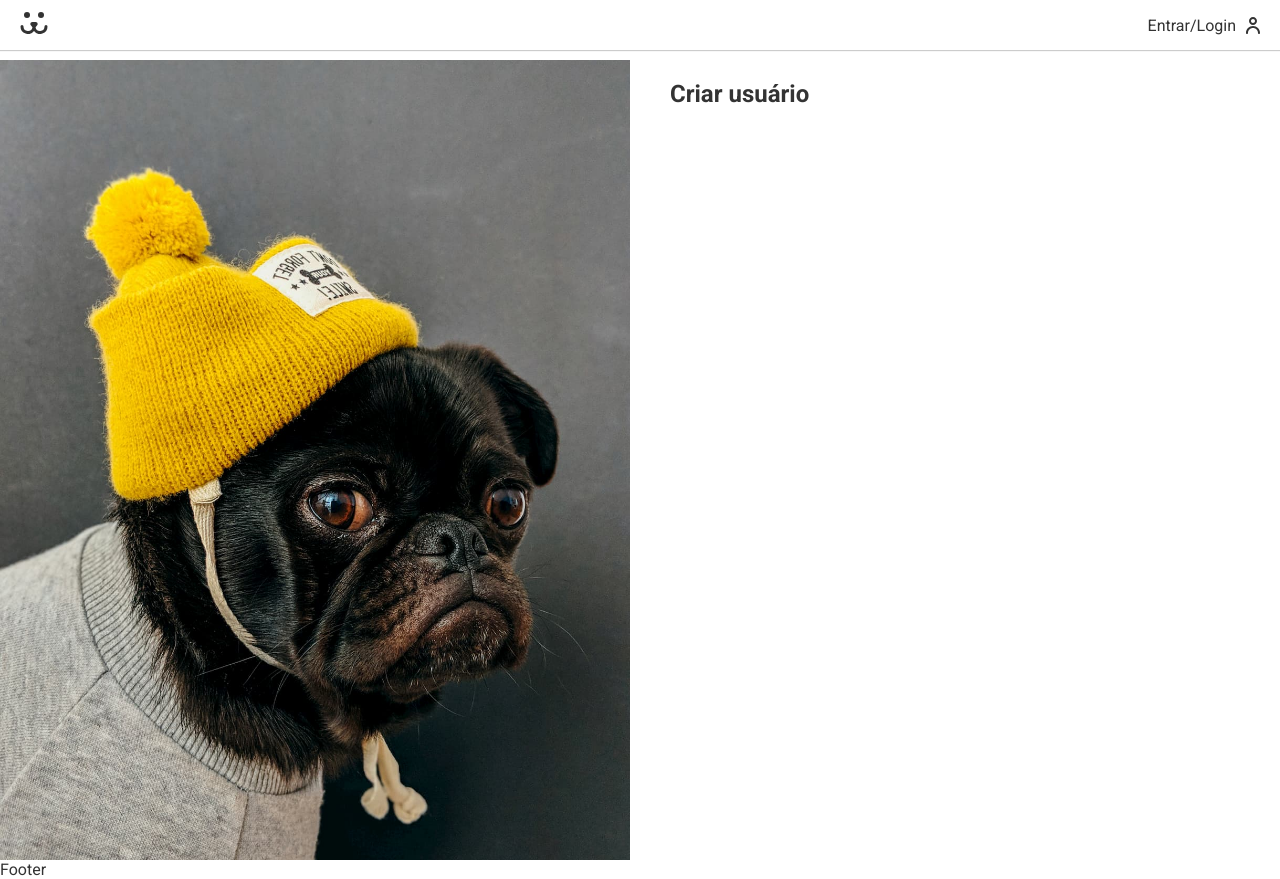
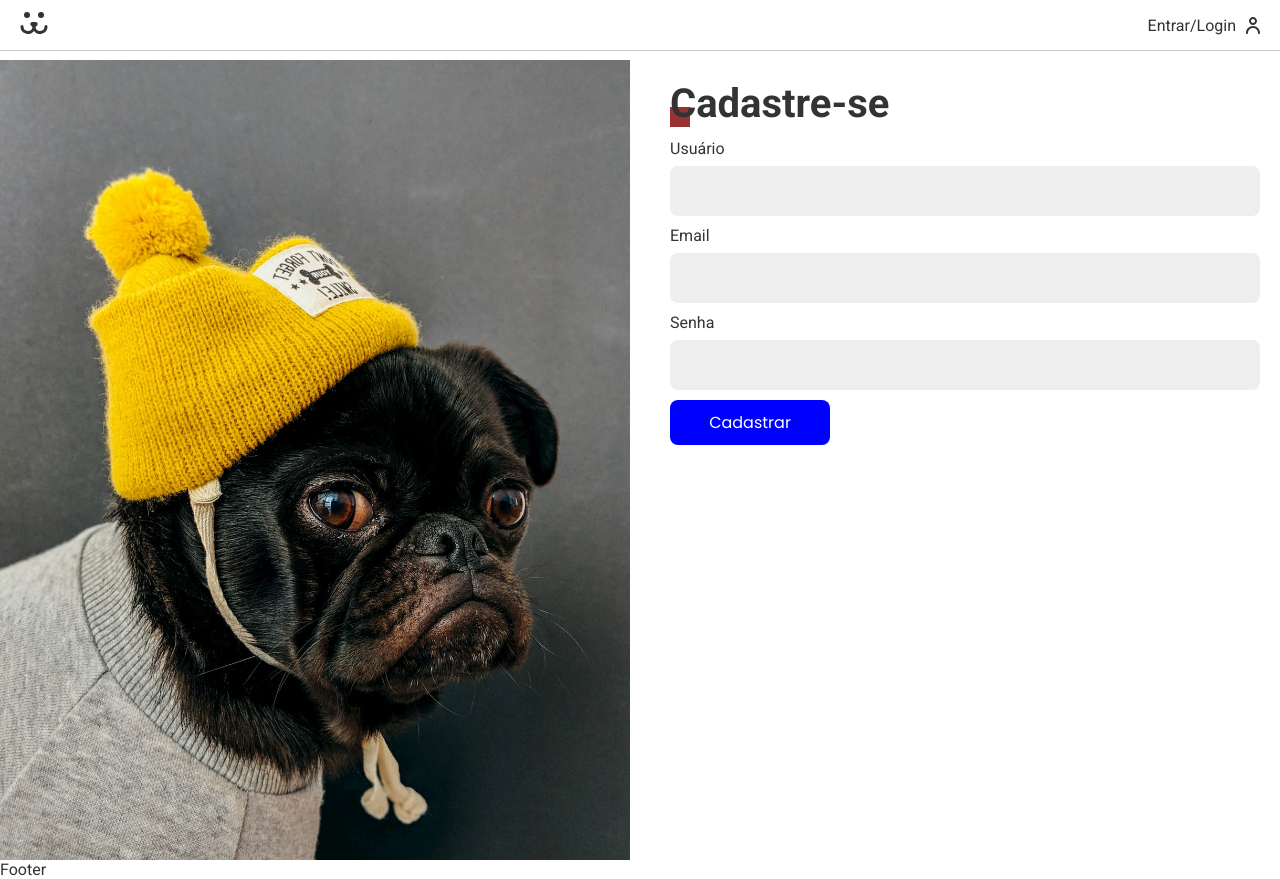
Before and after one commit to laecio22/projeto-dogs, a React (Vite) app in the folder projetoDogs/: page /login/criar in a window 1280 px wide. Built offline with nearby package versions, Linux system fonts and the light colour scheme.

Commit message:
feat:implementação  funcionalidade  de  cadastro de  usuário

```diff
--- a/projetoDogs/src/api/URL.js
+++ b/projetoDogs/src/api/URL.js
@@ -40,3 +40,16 @@
       },
     }
   }
+
+  export const USER_POST = (body) =>{
+    return {
+      url: BASE_URL + '/api/user',
+      options: {
+        method:'POST',
+        headers:{
+          'Content-Type': 'application/json'
+         },
+         body: JSON.stringify(body)
+      },
+    }
+  }
--- a/projetoDogs/src/components/Login/LoginCreate/LoginCreate.tsx
+++ b/projetoDogs/src/components/Login/LoginCreate/LoginCreate.tsx
@@ -1,8 +1,40 @@
+import { SectionFormCreate, FormCreateUser } from "./style";
+import { TitleForm } from "../LoginForm/style";
+import useForm from "../../../hooks/useForm";
+import Input from "../../Forms/Input/Input";
+import { ButtonForm } from "../../Forms/Button/style";
+import { USER_POST } from "../../../api/URL.js";
+import { useContext } from "react";
+import {UserContext} from '../../../contexts/UserContext';
+
 const LoginCreate = () => {
+  const username = useForm();
+  const email = useForm("email");
+  const password = useForm("password");
+  const {userLogin} = useContext(UserContext)
+
+  const handleSubmit = async (event: React.FormEvent<HTMLFormElement>) => {
+    event.preventDefault();
+    const { url, options } = USER_POST({
+      username: username.value,
+      password: password.value,
+      email: email.value,
+    });
+    const response = await fetch(url, options);
+    if (response.ok) userLogin(username.value, password.value)
+    console.log(response, "res");
+  };
+
   return (
-    <div>
-      <h2>Criar usuário</h2>
-    </div>
+    <SectionFormCreate>
+      <TitleForm>Cadastre-se</TitleForm>
+      <FormCreateUser onSubmit={handleSubmit}>
+        <Input label="Usuário" type="text" name="username" {...username} />
+        <Input label="Email" type="email" name="email" {...email} />
+        <Input label="Senha" type="password" name="password" {...password} />
+        <ButtonForm>Cadastrar</ButtonForm>
+      </FormCreateUser>
+    </SectionFormCreate>
   );
 };
 
--- a/projetoDogs/src/components/Login/LoginCreate/style.ts
+++ b/projetoDogs/src/components/Login/LoginCreate/style.ts
@@ -0,0 +1,20 @@
+import styled, {keyframes} from "styled-components";
+
+const animation = keyframes`
+ from {
+       opacity: 0;
+       transform: translateX(-20px);
+   }
+
+   to {
+    opacity: 1;
+    transform: initial;
+   }
+`
+
+export const SectionFormCreate = styled.section`
+   animation: ${animation} 0.3s forwards;
+`
+
+export const FormCreateUser = styled.form `
+`
--- a/projetoDogs/src/hooks/useForm.ts
+++ b/projetoDogs/src/hooks/useForm.ts
@@ -6,6 +6,11 @@ const types = {
       /^(([^<>()[\]\\.,;:\s@"]+(\.[^<>()[\]\\.,;:\s@"]+)*)|(".+"))@((\[[0-9]{1,3}\.[0-9]{1,3}\.[0-9]{1,3}\.[0-9]{1,3}\])|(([a-zA-Z\-0-9]+\.)+[a-zA-Z]{2,}))$/,
     message: "Email inválido, preencha um email válido",
   },
+
+  password: {
+    regex: /^(?=.*[a-z])(?=.*[A-Z])(?=.*\d)(?=.*[@.#$!%*?&])[A-Za-z\d@.#$!%*?&]{8,15}$/,
+    message: 'Senha inválida, deve conter 1 letra maiúscula, 1 minúscula, 1 dígito,  1 caracter especial e ter no  minimo  tamanho 8'
+  }
 };
 
 const useForm = (type?: string | boolean) => {
```
